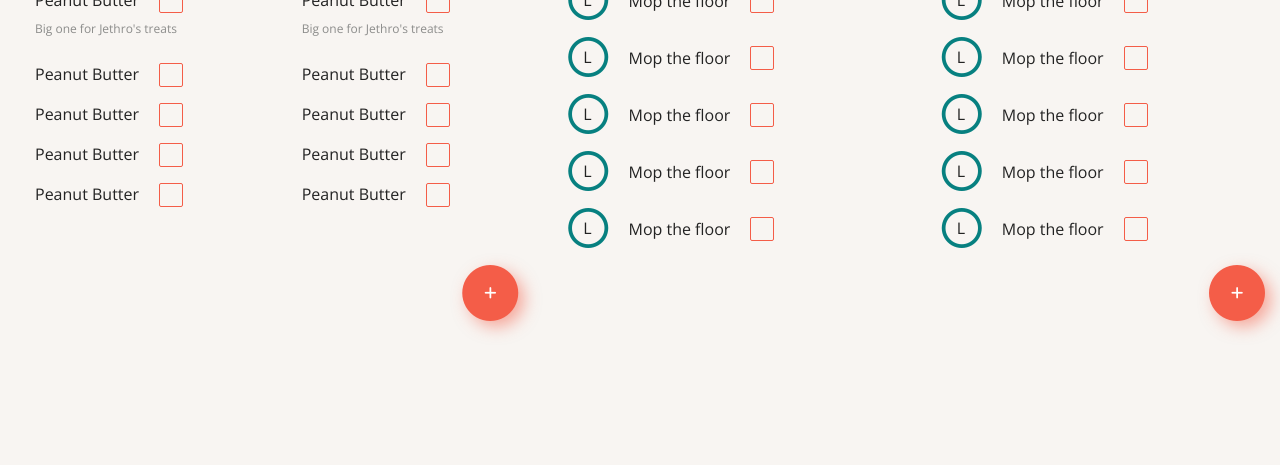
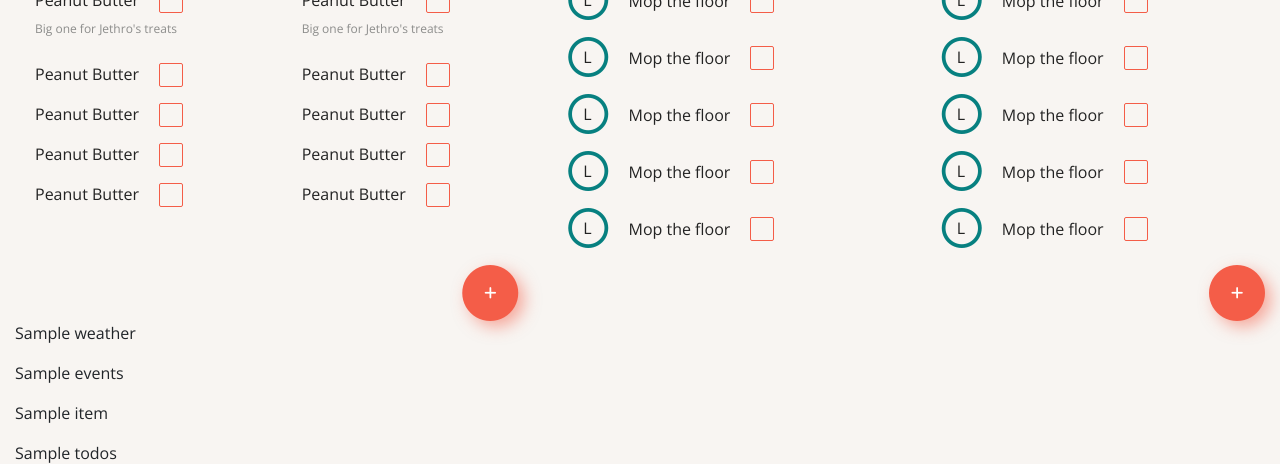
Before and after one commit to MissMeg/home-automation-app, a Flask app: template templates/index.html in a window 1280 px wide. Shown: the part 336-801 px from the top of the page. Before the commit the page ends 671 px from the top, so only its background shows below. Run offline with Flask 2, Linux system fonts and the light colour scheme; the template is opened without the code that fills it: most values are stand-ins (such as "Sample title", 1, 10 or a date in 2020); some libraries are stand-ins or nearby versions.

Commit message:
working on routes
working on the db connection routes to add and get all

```diff
--- a/app.py
+++ b/app.py
@@ -1,16 +1,45 @@
 from flask import Flask, render_template, redirect, url_for, request
+from keys import weather_key, city, state
 from gcalendar import Gcalendar
-from grocery import Glist
-from todos import Todos
 from weather import Weather
+import grocery
+import todos
+
+# Weather
+my_weather = Weather()
+get_weather = my_weather.get_data(weather_key, city, state)
+
+# Events
+my_cal = Gcalendar()
+get_events = my_cal.gcal_connect()
+
+# Groceries
+# groceries = grocery.Glist.select()
+
+# Tasks
+tasks = todos.Todos.select()
 
 
 app = Flask(__name__)
 
 @app.route('/')
 def index():
-    return render_template('index.html')
+    groceries = grocery.Glist.get_all()
+    print(groceries[0])
+    for item in groceries:
+        print(item)
+    print(tasks)
+    return render_template('index.html', weather=get_weather, events=get_events, groceries=groceries, todos=tasks)
+
+@app.route('/save-grocery-item', methods=['GET', 'POST'])
+def save_grocery():
+    data = request.form.to_dict()
+    print(data['item'])
+    grocery.Glist.create_item(data['item'], data['description'])
+    return redirect(url_for('index'))
 
 
 if __name__ == '__main__':
+    grocery.initialize()
+    todos.initialize()
     app.run(debug=True, host='0.0.0.0', port=8000)
--- a/gcalendar.py
+++ b/gcalendar.py
@@ -70,5 +70,5 @@ class Gcalendar:
 
 
 if __name__ == '__main__':
-    cal = gcalendar()
+    cal = Gcalendar()
     print(cal.gcal_connect())
--- a/grocery.py
+++ b/grocery.py
@@ -22,6 +22,10 @@ class Glist(Model):
             description=description
         )
 
+    @classmethod
+    def get_all(cls):
+        return cls.select(cls.title, cls.description).order_by(cls.description.desc())
+
 
 def initialize():
     DATABASE.connect()
--- a/templates/index.html
+++ b/templates/index.html
@@ -250,14 +250,14 @@
                                     </button>
                                 </div>
                                 <div class="modal-body">
-                                    <form>
+                                    <form action="{{ url_for('save_grocery') }}" method="POST">
                                         <div class="form-group">
                                             <label for="groceryItem">Item Name</label>
-                                            <input type="text" class="form-control" id="groceryItem">
+                                            <input type="text" class="form-control" id="groceryItem" name="item">
                                         </div>
                                         <div class="form-group">
                                             <label for="groceryDescription">Description</label>
-                                            <textarea class="form-control" id="groceryDescription" rows="3" placeholder="Optional"></textarea>
+                                            <textarea class="form-control" id="groceryDescription" rows="3" placeholder="Optional" name="description"></textarea>
                                         </div>
                                         <button type="submit" class="btn">Submit</button>
                                     </form>
@@ -289,14 +289,14 @@
                                     </button>
                                 </div>
                                 <div class="modal-body">
-                                    <form>
+                                    <form method="POST">
                                         <div class="form-group">
                                             <label for="todoTitle">Todo Title</label>
-                                            <input type="text" class="form-control" id="todoTitle">
+                                            <input type="text" class="form-control" id="todoTitle" name="title">
                                         </div>
                                         <div class="form-group">
                                             <label for="roomLocation">Room Location</label>
-                                            <select class="form-control" id="roomLocation">
+                                            <select class="form-control" id="roomLocation" name="location">
                                                 <option>Living Room</option>
                                                 <option>Kitchen</option>
                                                 <option>Dining Room</option>
@@ -316,6 +316,12 @@
                     </div>
                 </div>
             </div>
+            <p>{{ weather }}</p>
+            <p>{{ events }}</p>
+            {% for item in groceries %}
+                <p>{{ item }}</p>
+            {% endfor %}
+            <p>{{ todos }}</p>
         </div>
 
         <!--Bootstrap-->
```
Also changed, not shown: glist.db (added), todos.db (added), 1 other file.
